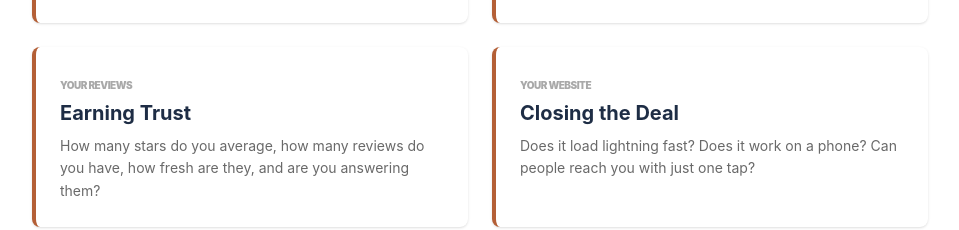
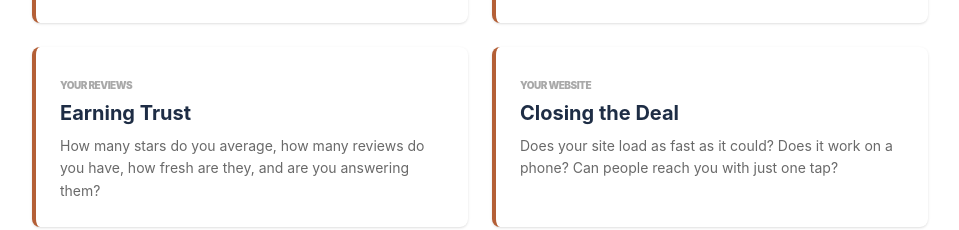
Before and after one commit to mtg-ohio/miles-to-go-site, a React (Vite) app: page / in a window 1280 px wide. Shown: the part 1340-1570 px from the top of the page, without its empty margins (160-1119 px from the left). Built offline with nearby package versions, Linux system fonts and the light colour scheme.

Commit message:
Closing the Deal: as fast as it could

```diff
--- a/src/components/BaselineSection.tsx
+++ b/src/components/BaselineSection.tsx
@@ -31,7 +31,7 @@ const BaselineSection: React.FC = () => {
           <MetricTile
             category="Your Website"
             title="Closing the Deal"
-            description="Does it load lightning fast? Does it work on a phone? Can people reach you with just one tap?"
+            description="Does your site load as fast as it could? Does it work on a phone? Can people reach you with just one tap?"
           />
         </div>
 
```
